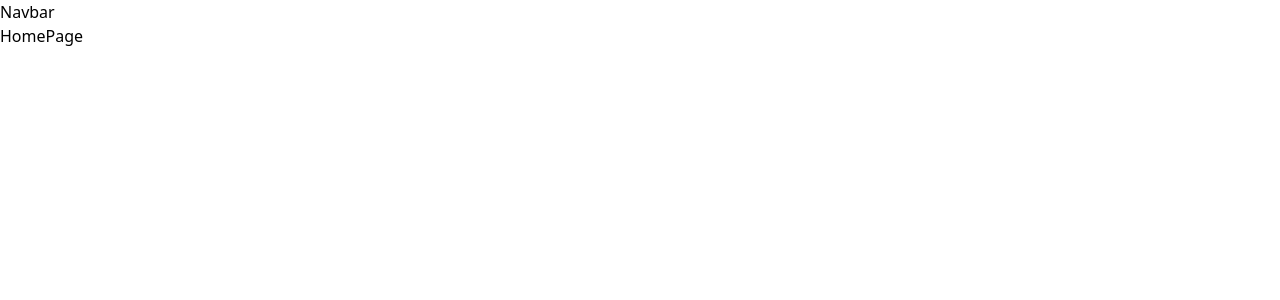
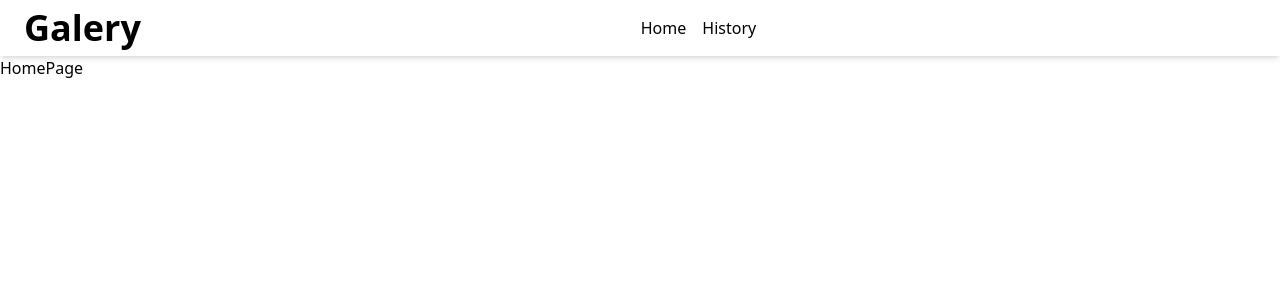
Before and after one commit to LevaniIlashvili/photo-gallery, a React (Vite) app: page / in a window 1280 px wide. Shown: the top 300 px of the page. Built offline with nearby package versions, Linux system fonts and the light colour scheme.

Commit message:
implement navbar

```diff
--- a/src/components/Navbar.tsx
+++ b/src/components/Navbar.tsx
@@ -1,3 +1,26 @@
+import { Link } from "react-router-dom";
+
 export default function Navbar() {
-  return <div>Navbar</div>;
+  return (
+    <header className="p-2 px-6 shadow-md flex justify-between">
+      <Link to="/" className="text-4xl font-semibold">
+        Galery
+      </Link>
+      <nav className="flex items-center">
+        <ul className="flex gap-4">
+          <li>
+            <Link to="/" className="hover:font-medium">
+              Home
+            </Link>
+          </li>
+          <li>
+            <Link to="/history" className="hover:font-medium transition-all">
+              History
+            </Link>
+          </li>
+        </ul>
+      </nav>
+      <div></div>
+    </header>
+  );
 }
```
